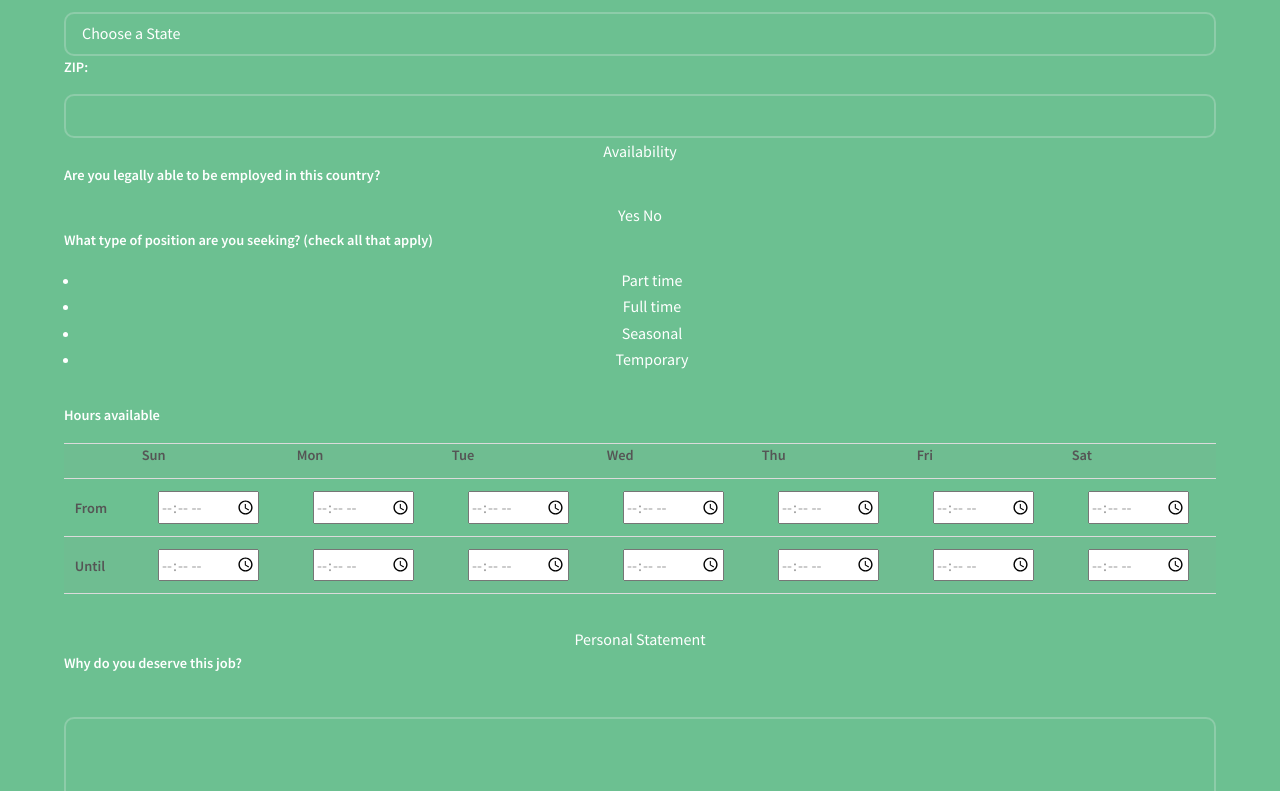
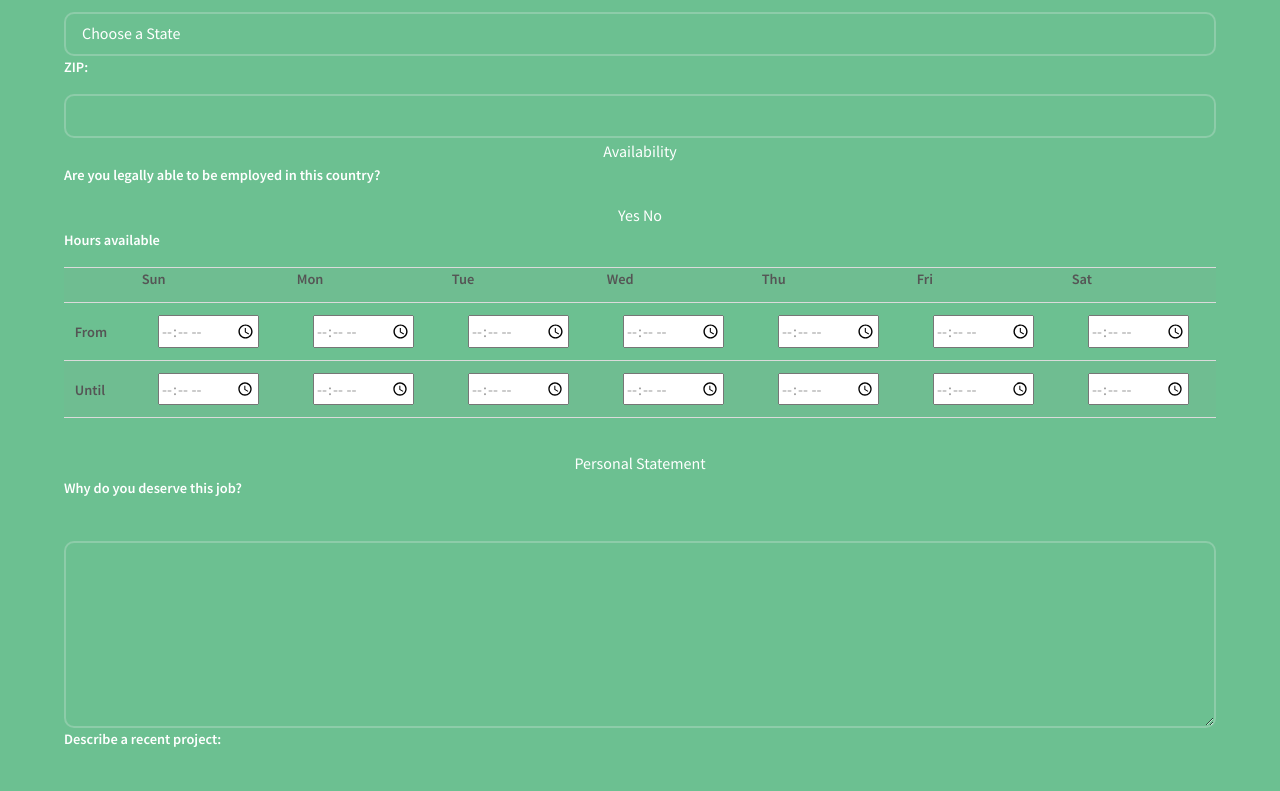
Before and after one commit to ayoub27-1522489/ayoub27-1522489.github.io, a plain HTML site: page jobApplicationForm.html in a window 1280 px wide. Shown: the part 2004-2795 px from the top of the page. Drawn offline with Linux system fonts and the light colour scheme.

Commit message:
Update jobApplicationForm.html

```diff
--- a/jobApplicationForm.html
+++ b/jobApplicationForm.html
@@ -1,6 +1,6 @@
 <!DOCTYPE HTML>
 <!--
-	templated.co @templatedco
+	templated.co @templatedcoai
 	Released for free under the Creative Commons Attribution 3.0 license (templated.co/license)
 -->
 <html>
@@ -81,7 +81,7 @@
 							<div class="image round">
 								<img src="images/pic02.jpg" alt="Pic 02" />
 							</div>
-							<header>
+							hou<header>
 								<h3>Sed feugiat<br /> tempus adipicsing</h3>
 							</header>
 							<p>Pellentesque fermentum dolor. Aliquam quam lectus<br />facilisis auctor, ultrices ut, elementum vulputate, nunc<br /> blandit ellenste egestagus commodo.</p>
@@ -200,15 +200,6 @@
 			<input type="radio" name="legal" value="no">No
 		</div>
 		<div class="field">
-			<label>What type of position are you seeking? (check all that apply)</label>
-			<ul>
-				<li><input type="checkbox" name="position_pt" value="parttime">Part time</li>
-				<li><input type="checkbox" name="position_ft" value="fulltime">Full time</li>
-				<li><input type="checkbox" name="position_sl" value="seasonal">Seasonal</li>
-				<li><input type="checkbox" name="position_tp" value="temporary">Temporary</li>
-			</ul>
-		</div>
-		<div class="field">
 			<label>Hours available</label>
 			<table>
 				<tr>
```
